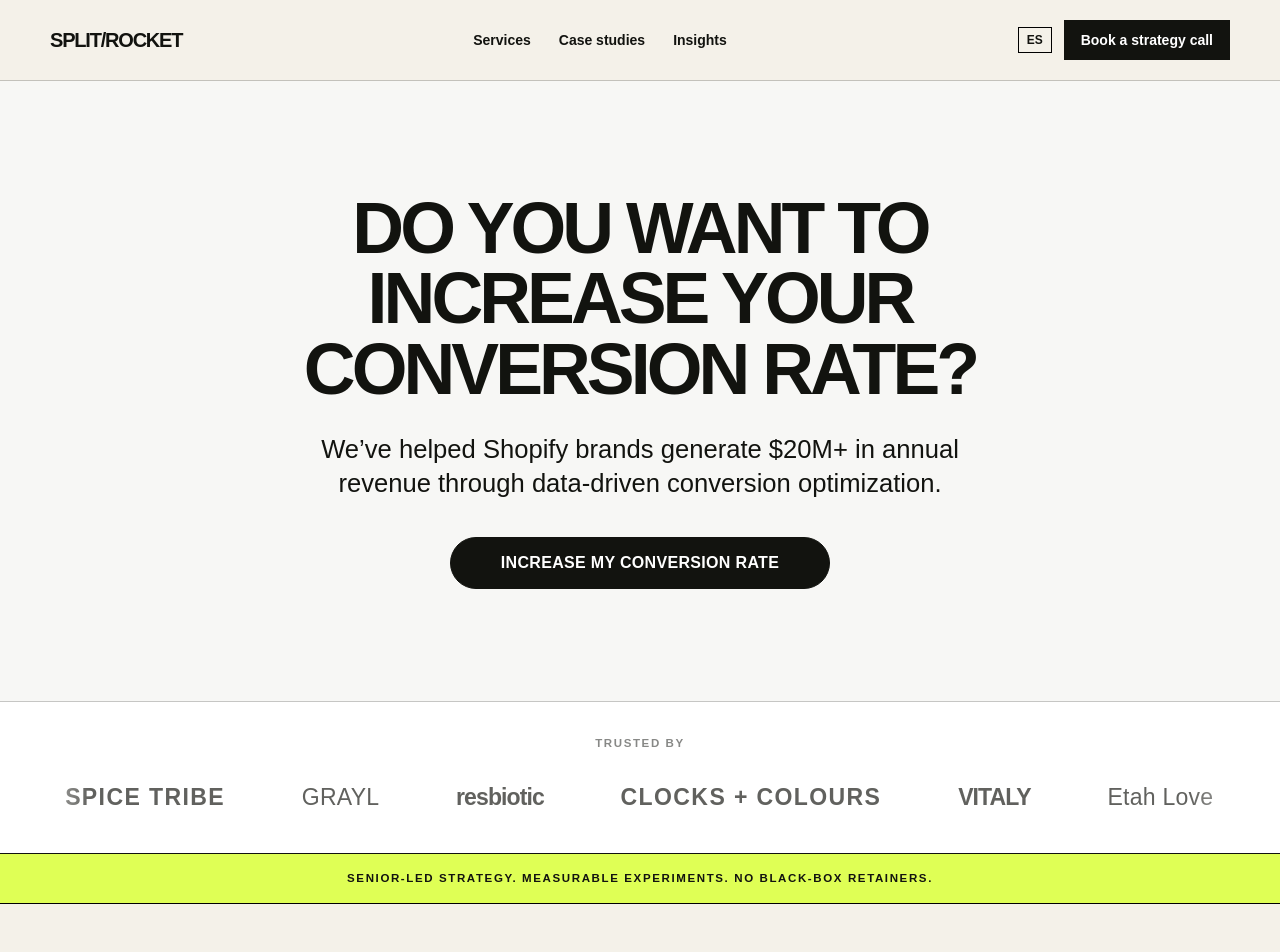
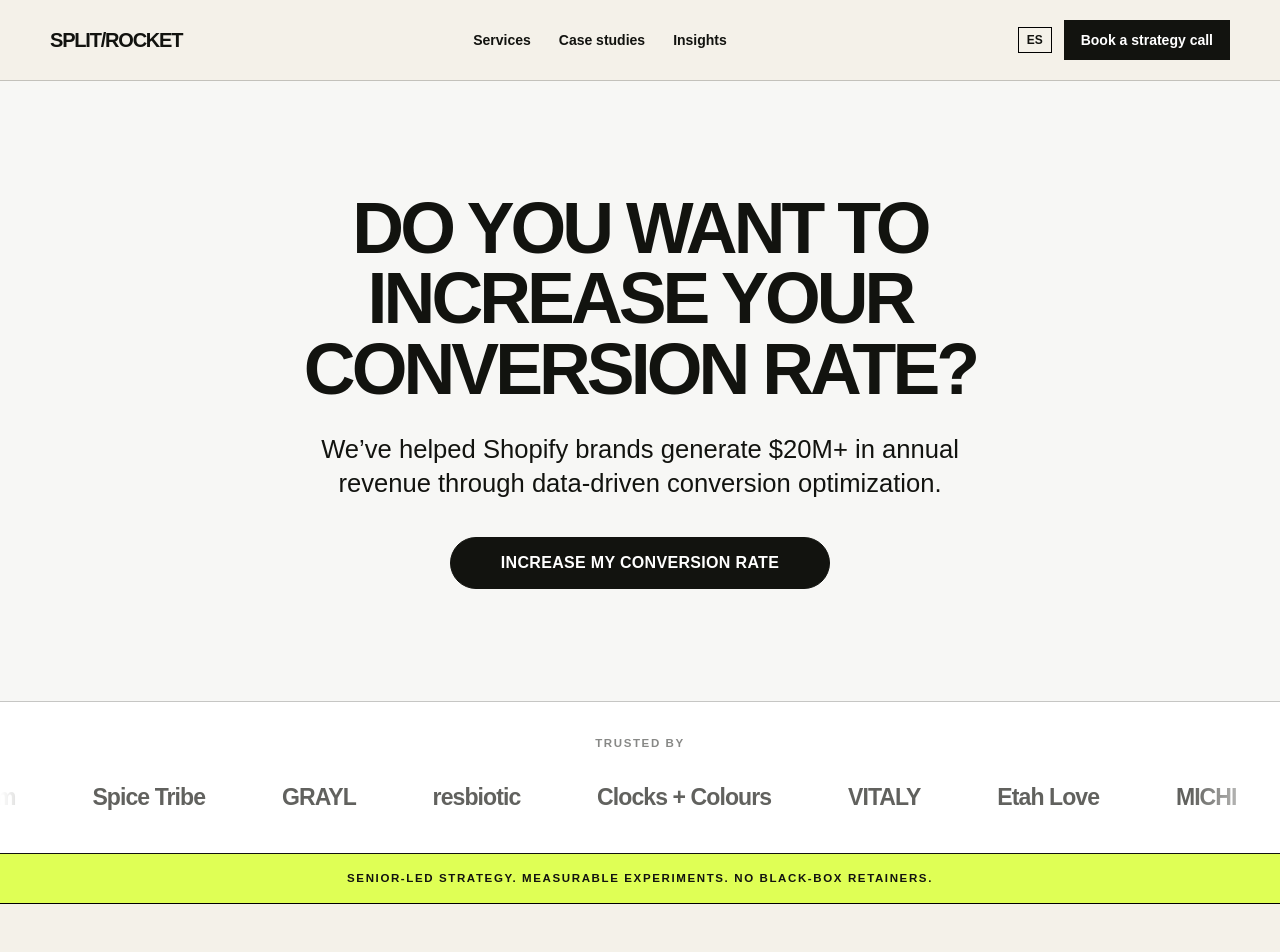
Before and after one commit to dexterdasilva/split-rocket, a Next.js app: page /en in a window 1280 px wide. Shown: the top 952 px of the page. Built offline with nearby package versions, Linux system fonts and the light colour scheme; no server answers.

Commit message:
Normalize client marquee typography

```diff
--- a/app/globals.css
+++ b/app/globals.css
@@ -21,8 +21,6 @@ button,input,select,textarea { font:inherit; }
 .logo-track { display:flex; width:max-content; animation:logo-scroll 32s linear infinite; }
 .logo-group { display:flex; align-items:center; gap:clamp(3rem,6vw,6.5rem); padding-right:clamp(3rem,6vw,6.5rem); }
 .client-wordmark { display:block; white-space:nowrap; color:#242520; font-size:clamp(1.05rem,1.8vw,1.55rem); font-weight:800; letter-spacing:-.04em; opacity:.72; }
-.client-wordmark:nth-child(3n) { letter-spacing:.06em; text-transform:uppercase; }
-.client-wordmark:nth-child(4n) { font-weight:500; letter-spacing:.01em; }
 @keyframes logo-scroll { to { transform:translateX(-50%); } }
 .button { display:inline-flex; align-items:center; justify-content:center; min-height:52px; padding:0 1.25rem; border:1px solid var(--ink); background:var(--ink); color:white; font-weight:700; transition:.2s ease; }
 .button:hover { background:var(--blue); border-color:var(--blue); transform:translateY(-2px); }
```
